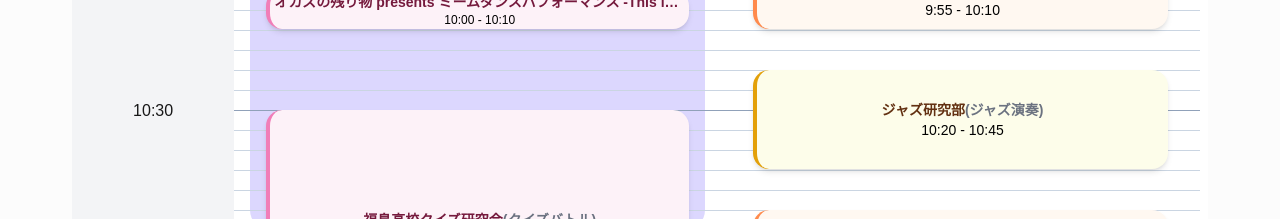
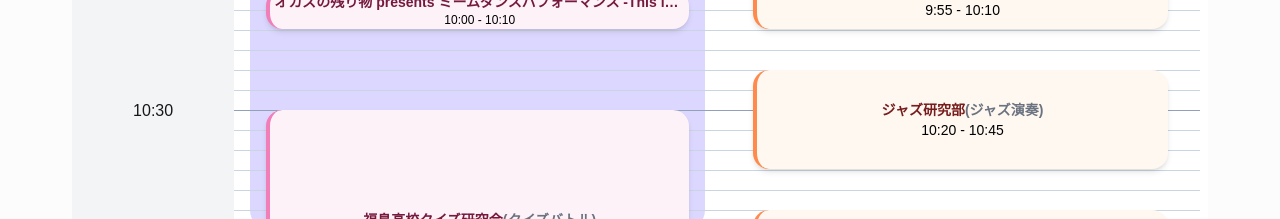
Before and after one commit to baiensai/2026, a Next.js app: page /timetable in a window 1280 px wide. Shown: the part 397-616 px from the top of the page. Built offline with nearby package versions, Linux system fonts and the light colour scheme.

Commit message:
色をマシに2

```diff
--- a/app/timetable/page.js
+++ b/app/timetable/page.js
@@ -17,7 +17,7 @@ const TimeTableData = {
   date2: [
     { start: "09:30", length: 25, title: "田中", subTitle: null, discription: "DJ", color: "orange" },
     { start: "09:55", length: 15, title: "Lemo/nade", subTitle: null, discription: "バンド", color: "orange" },
-    { start: "10:20", length: 25, title: "ジャズ研究部", subTitle: null, discription: "ジャズ演奏", color: "yellow" },
+    { start: "10:20", length: 25, title: "ジャズ研究部", subTitle: null, discription: "ジャズ演奏", color: "orange" },
     { start: "10:55", length: 25, title: "やりますバンド", subTitle: null, discription: "バンド", color: "orange" },
     { start: "11:30", length: 25, title: "takogeso", subTitle: null, discription: "バンド", color: "orange" },
     { start: "12:05", length: 25, title: "鉄血宰相(仮)", subTitle: null, discription: "バンド", color: "orange" },
```
